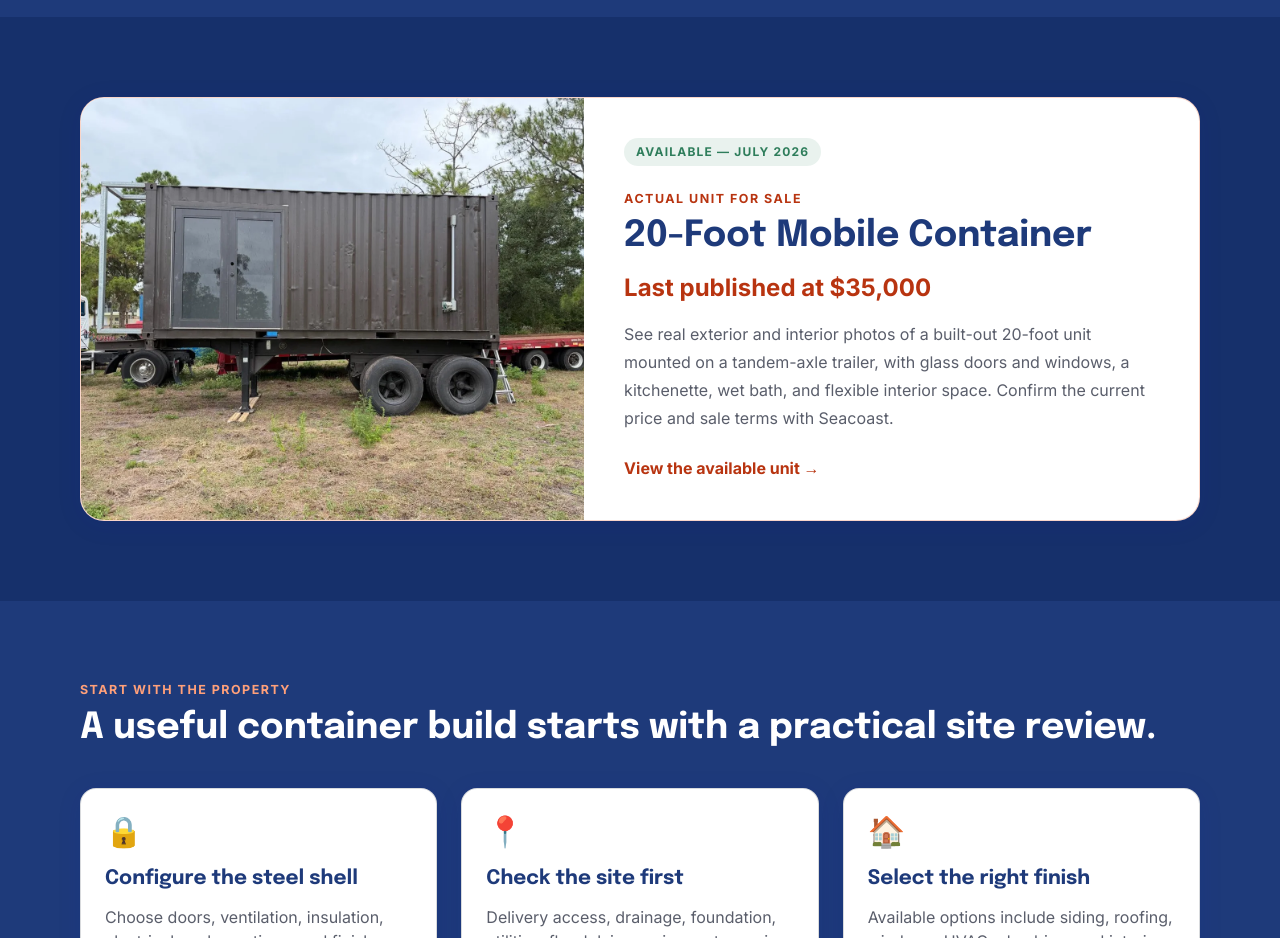
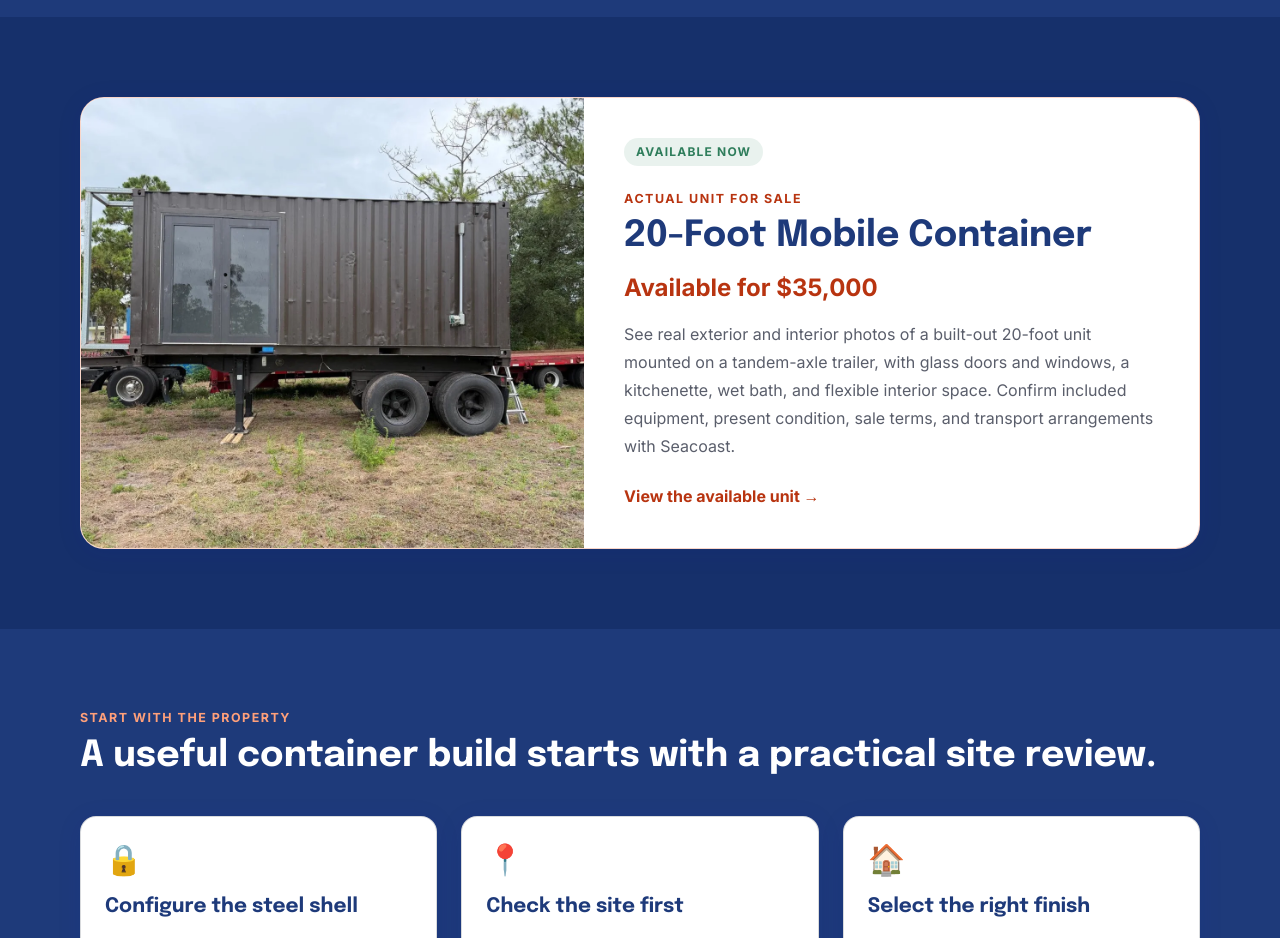
Before and after one commit to ecomstrategics/seacoast-bd, a Next.js app: page /containers in a window 1280 px wide. Shown: the part 1360-2298 px from the top of the page. Built offline with nearby package versions, Linux system fonts and the light colour scheme.

Commit message:
Clarify available container pricing (#13)
Replaces dated listing language with direct current pricing, aligns customer and machine-readable surfaces, and adds matching Offer structured data.

```diff
--- a/src/app/containers/page.tsx
+++ b/src/app/containers/page.tsx
@@ -136,13 +136,13 @@ export default function ContainersLandingPage() {
             </div>
             <div className="p-7 md:p-10">
               <div className="inline-flex rounded-full bg-success/10 px-3 py-1.5 text-xs font-bold uppercase tracking-widest text-success">
-                Available — July 2026
+                Available now
               </div>
               <p className="eyebrow mt-6">Actual unit for sale</p>
               <h2 className="mt-2 font-heading text-4xl font-bold text-navy">20-Foot Mobile Container</h2>
-              <p className="mt-4 text-2xl font-bold text-orange-deep">Last published at $35,000</p>
+              <p className="mt-4 text-2xl font-bold text-orange-deep">Available for $35,000</p>
               <p className="mt-4 max-w-2xl leading-7 text-text-secondary">
-                See real exterior and interior photos of a built-out 20-foot unit mounted on a tandem-axle trailer, with glass doors and windows, a kitchenette, wet bath, and flexible interior space. Confirm the current price and sale terms with Seacoast.
+                See real exterior and interior photos of a built-out 20-foot unit mounted on a tandem-axle trailer, with glass doors and windows, a kitchenette, wet bath, and flexible interior space. Confirm included equipment, present condition, sale terms, and transport arrangements with Seacoast.
               </p>
               <p className="mt-6 font-bold text-orange transition group-hover:text-copper">View the available unit &rarr;</p>
             </div>
--- a/src/app/containers/prebuilt/page.tsx
+++ b/src/app/containers/prebuilt/page.tsx
@@ -9,7 +9,7 @@ import { seoDescription, seoTitle } from "@/lib/seo";
 
 const listingPath = "/containers/prebuilt";
 const listingDescription =
-  "See real exterior and interior photos of Seacoast's available 20-foot mobile container in Southwest Florida. Last published at $35,000; confirm current sale details.";
+  "See real exterior and interior photos of Seacoast's available 20-foot mobile container in Southwest Florida, offered at $35,000. Confirm included items and transport details.";
 
 export const metadata: Metadata = {
   title: seoTitle("20-Foot Mobile Container for Sale"),
@@ -39,8 +39,8 @@ export const metadata: Metadata = {
 
 const quickFacts = [
   { label: "Container size", value: "20 feet" },
-  { label: "Last published price", value: "$35,000" },
-  { label: "Current status", value: "Available" },
+  { label: "Price", value: "$35,000" },
+  { label: "Current status", value: "Available now" },
 ];
 
 const interiorGallery = [
@@ -97,7 +97,7 @@ const visibleFeatures = [
 ];
 
 const confirmationItems = [
-  "Current availability, price, payment terms, and everything included in the sale",
+  "That the unit is still available, the $35,000 price, payment terms, and everything included in the sale",
   "Present finish condition, equipment operation, warranties, and any remaining work",
   "Trailer title, registration, brakes, axle and tire condition, roadworthiness, and towing requirements",
   "Delivery distance, route, permits, lifting or placement equipment, and transport cost",
@@ -127,12 +127,12 @@ const faqs: FAQItem[] = [
   {
     question: "Is this exact 20-foot container currently available?",
     answer:
-      "It is listed as available as of July 2026. Inventory can change, so contact Seacoast before traveling or making plans to confirm the unit is still available, the current price, and the sale terms.",
+      "Yes. This unit is currently available and offered for sale at $35,000. Inventory can change, so contact Seacoast before traveling or making plans to confirm it has not sold and to review the sale terms.",
   },
   {
-    question: "What did the $35,000 listing show?",
+    question: "What is included in the $35,000 price?",
     answer:
-      "The last published listing showed the container shell, tandem-axle trailer, glass doors and windows, interior finishes, kitchenette, wet bath, accent details, rooftop frame, and exterior equipment. A current written sale agreement must confirm the current price and identify every included item, its condition, and any remaining work.",
+      "The photos show the container shell, tandem-axle trailer, glass doors and windows, interior finishes, kitchenette, wet bath, accent details, rooftop frame, and exterior equipment. The written sale agreement controls what is included. Confirm every included item, its condition, and any remaining work before purchase.",
   },
   {
     question: "Is the trailer ready to tow on public roads?",
@@ -164,6 +164,11 @@ export default function PrebuiltContainersPage() {
               "/images/containers/prebuilt/prebuilt-exterior-side.webp",
               "/images/containers/prebuilt/20ft-mobile-container-kitchenette.webp",
             ],
+            offers: {
+              price: "35000",
+              priceCurrency: "USD",
+              availability: "https://schema.org/InStock",
+            },
           }),
           faqSchema(faqs),
         ]}
@@ -182,7 +187,7 @@ export default function PrebuiltContainersPage() {
             <div>
               <p className="eyebrow">Available container inventory</p>
               <div className="mt-4 inline-flex rounded-full border border-white/15 bg-white/10 px-4 py-2 text-sm font-bold text-white">
-                Available — last confirmed July 2026
+                Available now
               </div>
               <h1 className="mt-5 max-w-3xl font-heading text-4xl font-bold leading-tight md:text-5xl">
                 20-Foot Mobile Container for Sale
@@ -191,10 +196,10 @@ export default function PrebuiltContainersPage() {
                 This is the actual unit shown in the photos: a built-out 20-foot container mounted on a tandem-axle trailer, with glass doors and windows, a kitchenette, a compact wet bath, and two flexible interior areas.
               </p>
               <div className="mt-6 rounded-2xl border border-white/15 bg-white/5 p-5">
-                <p className="text-sm font-bold uppercase tracking-widest text-white/70">Last published asking price</p>
+                <p className="text-sm font-bold uppercase tracking-widest text-white/70">Price</p>
                 <p className="mt-2 font-heading text-4xl font-bold text-orange">$35,000</p>
                 <p className="mt-2 text-sm leading-6 text-white/70">
-                  Confirm the current price, availability, included equipment, sale terms, and transport arrangements with Seacoast before making plans.
+                  The unit is currently available. Confirm included equipment, present condition, payment terms, and transport arrangements in writing. Delivery, placement, site work, utilities, permits, and destination approvals are separate unless the sale agreement says otherwise.
                 </p>
               </div>
               <div className="mt-8 flex flex-wrap gap-4">
@@ -350,7 +355,7 @@ export default function PrebuiltContainersPage() {
       <CTASection
         variant="orange"
         heading="Want to see whether this unit fits your property?"
-        subtext="Send the destination address and intended use. Seacoast can confirm current availability, sale details, transport questions, and the next property checks."
+        subtext="Send the destination address and intended use. Seacoast can confirm the unit is still available, review the $35,000 price and sale details, answer transport questions, and outline the next property checks."
         buttonLabel="Ask About This Unit"
         buttonHref="/contact?service=prebuilt-containers"
       />
--- a/src/app/page.tsx
+++ b/src/app/page.tsx
@@ -282,7 +282,7 @@ export default function Home() {
               <p className="eyebrow">Built unit listing</p>
               <h3 className="mt-2 font-heading text-3xl font-bold text-navy">20-Foot Mobile Container</h3>
               <p className="mt-4 max-w-2xl leading-7 text-text-secondary">
-                Tour the photographed unit inside and out. It was last published at $35,000; contact Seacoast to confirm the current price, availability, condition, sale terms, and transport details.
+                Tour the photographed unit inside and out. It is available and offered at $35,000. Contact Seacoast to confirm included equipment, present condition, sale terms, and transport arrangements.
               </p>
               <p className="mt-5 font-bold text-orange transition group-hover:text-copper">See the listing &rarr;</p>
             </div>
```
Also changed, not shown: public/llms.txt.
